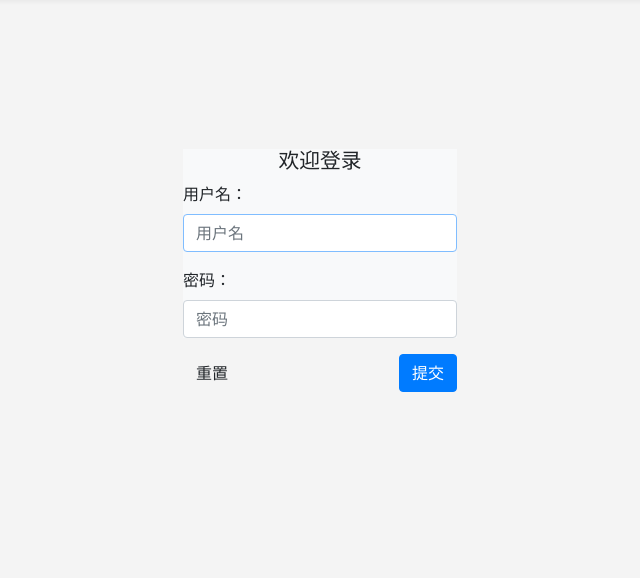
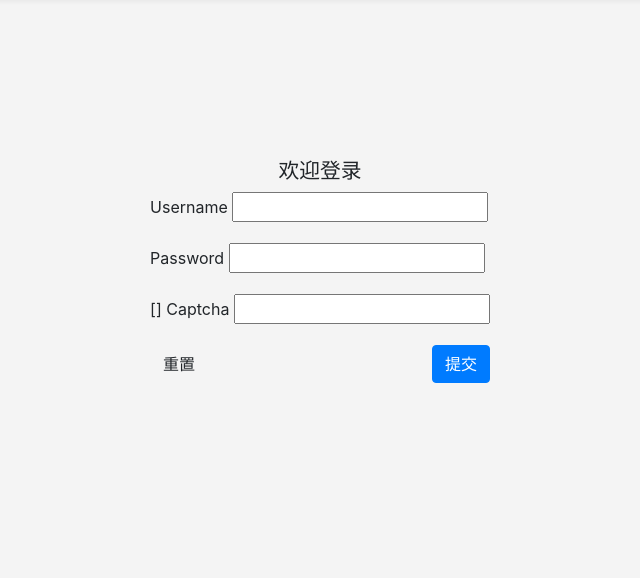
Before and after one commit to ifyangyiisyangyi/Django-blog, a Django app: template templates/login.html in a window 1280 px wide. Shown: the part 56-634 px from the top of the page, without its empty margins (320-960 px from the left). Run offline with Django 3.2, Linux system fonts and the light colour scheme; the template is opened without the code that fills it, so the values that code supplies are empty, except form fields; tables that the repository leaves empty hold one stand-in row (values such as "Sample post"); form fields are guessed from the names that the template uses; parts of the project's set-up code (start-up, migrations or seed data) failed here and were passed over; some libraries are stand-ins or nearby versions.

Commit message:
登录模块增加图形验证码

```diff
--- a/requirements.txt
+++ b/requirements.txt
@@ -18,3 +18,4 @@ lxml==4.5.2
 requests==2.24.0
 redis==3.5.3
 django-redis==4.12.1
+django-simple-captcha==0.5.13
--- a/templates/login.html
+++ b/templates/login.html
@@ -5,21 +5,24 @@
 <div class="container">
     <div class="row justify-content-center" style="height: 500px">
         <div class="align-self-center">
-            <form class='form-login bg-light' action="/login/" method="post">
-                {% csrf_token %}
-                <h2 class="text-center">欢迎登录</h2>
+            <form class='form-login' action="/login/" method="post">
                 {% if message %}
                 <div class="alert alert-warning">{{ message }}</div>
                 {% endif %}
+                {% csrf_token %}
+                <h2 class="text-center">欢迎登录</h2>
                 <div class="form-group">
-                    <label for="id_username">用户名：</label>
-                    <input type="text" name='username' class="form-control" id="id_username" placeholder="用户名"
-                        autofocus required>
+                    {{ login_form.username.label_tag }}
+                    {{ login_form.username}}
                 </div>
                 <div class="form-group">
-                    <label for="id_password">密码：</label>
-                    <input type="password" name='password' class="form-control" id="id_password" placeholder="密码"
-                        required>
+                    {{ login_form.password.label_tag }}
+                    {{ login_form.password }}
+                </div>
+                <div class="form-group">
+                  {{ login_form.captcha.errors }}
+                  {{ login_form.captcha.label_tag }}
+                  {{ login_form.captcha }}
                 </div>
                 <button type="reset" class="btn btn-default pull-left">重置</button>
                 <button type="submit" class="btn btn-primary pull-right">提交</button>
--- a/yycode/urls.py
+++ b/yycode/urls.py
@@ -9,6 +9,7 @@ urlpatterns = [
     path('tool/', include('tool.urls')),
     path('article_spider/', spider.article_spider),
     path('login/', views.login),
+    path('captcha/', include('captcha.urls')),  # 图形验证码路由
 ]
 
 urlpatterns += staticfiles_urlpatterns()
```
Also changed, not shown: TestModel/forms.py (added, +8 -0 lines), TestModel/models.py (+0 -7 lines), yycode/views.py (+8 -1 lines).
